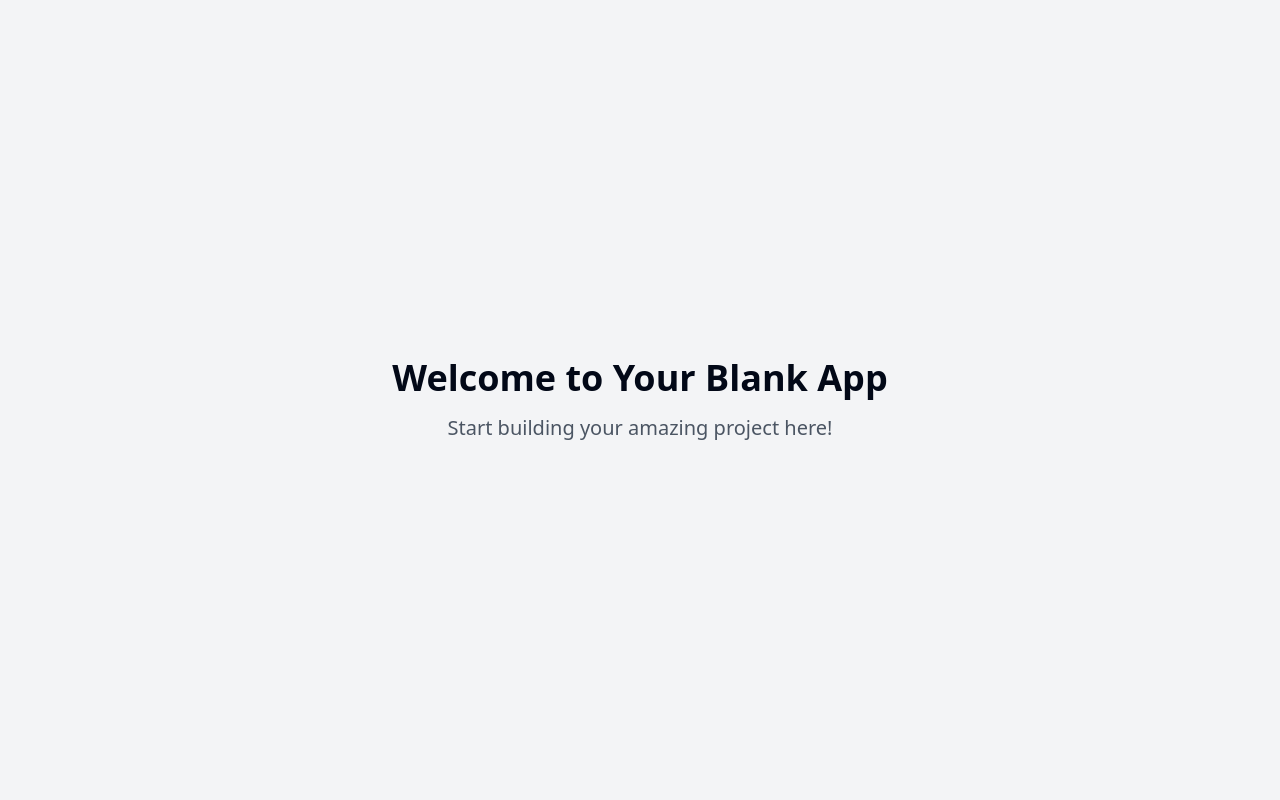
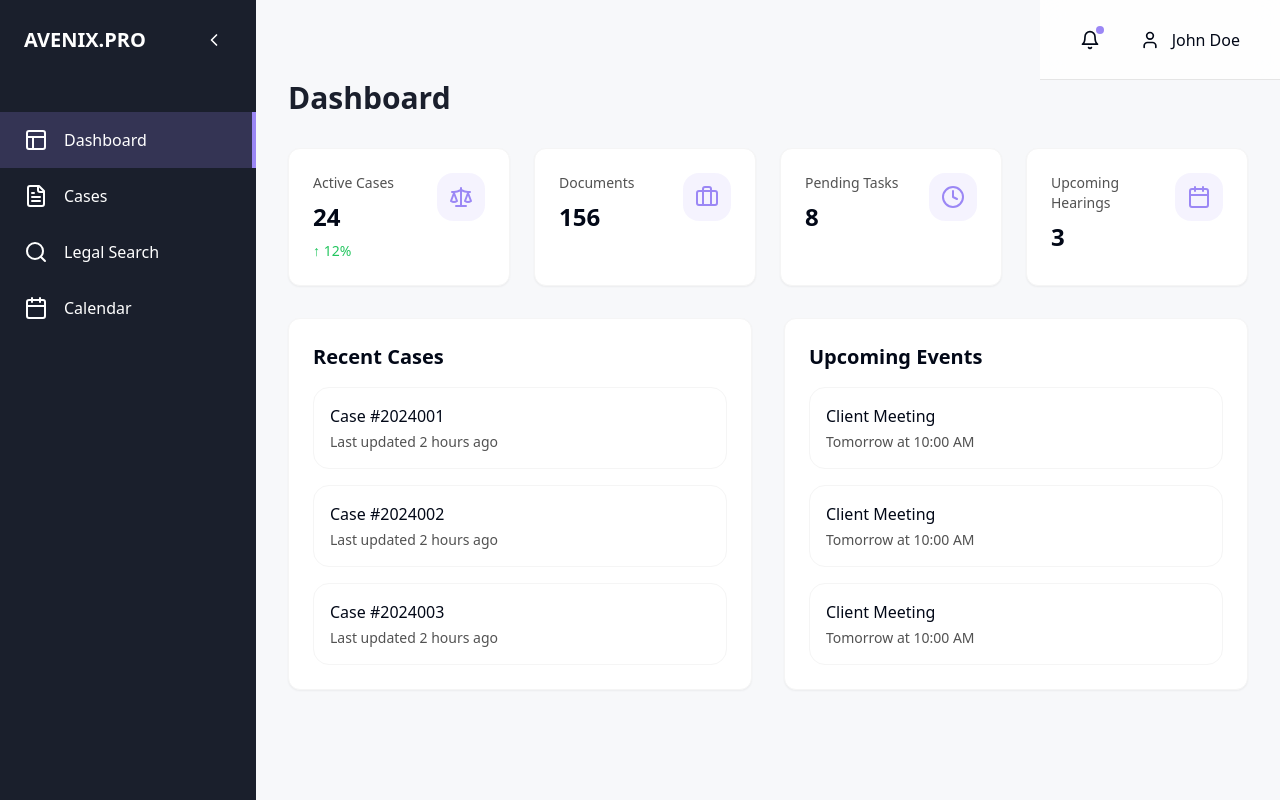
Before and after one commit to shreed27/legal-nexus-keeper, a React (Vite) app: page / in a window 1280 px wide. Built offline with nearby package versions, Linux system fonts and the light colour scheme.

Commit message:
Add basic AVENIX.PRO Legal-App structure
Implement initial features for Case Tracking & Reminder, AI legal search, document storage, and a lawyer diary. Enhance the app's design to achieve a professional and animated look, inspired by the layout and style of www.finology.in.
[skip gpt_engineer]

```diff
--- a/src/App.tsx
+++ b/src/App.tsx
@@ -3,7 +3,7 @@ import { Toaster as Sonner } from "@/components/ui/sonner";
 import { TooltipProvider } from "@/components/ui/tooltip";
 import { QueryClient, QueryClientProvider } from "@tanstack/react-query";
 import { BrowserRouter, Routes, Route } from "react-router-dom";
-import Index from "./pages/Index";
+import Dashboard from "./pages/Index";
 import NotFound from "./pages/NotFound";
 
 const queryClient = new QueryClient();
@@ -15,8 +15,7 @@ const App = () => (
       <Sonner />
       <BrowserRouter>
         <Routes>
-          <Route path="/" element={<Index />} />
-          {/* ADD ALL CUSTOM ROUTES ABOVE THE CATCH-ALL "*" ROUTE */}
+          <Route path="/" element={<Dashboard />} />
           <Route path="*" element={<NotFound />} />
         </Routes>
       </BrowserRouter>
--- /dev/null
+++ b/src/components/dashboard/StatCard.tsx
@@ -0,0 +1,34 @@
+import { LucideIcon } from 'lucide-react';
+
+interface StatCardProps {
+  title: string;
+  value: string | number;
+  icon: LucideIcon;
+  trend?: {
+    value: number;
+    isPositive: boolean;
+  };
+}
+
+const StatCard = ({ title, value, icon: Icon, trend }: StatCardProps) => {
+  return (
+    <div className="bg-white rounded-xl p-6 shadow-sm border border-neutral-100 hover:shadow-md transition-shadow animate-fade-in">
+      <div className="flex items-start justify-between">
+        <div>
+          <p className="text-neutral-600 text-sm font-medium">{title}</p>
+          <h3 className="text-2xl font-bold mt-2">{value}</h3>
+          {trend && (
+            <p className={`text-sm mt-2 ${trend.isPositive ? 'text-green-500' : 'text-red-500'}`}>
+              {trend.isPositive ? '↑' : '↓'} {Math.abs(trend.value)}%
+            </p>
+          )}
+        </div>
+        <div className="p-3 bg-primary/10 rounded-lg">
+          <Icon className="text-primary" size={24} />
+        </div>
+      </div>
+    </div>
+  );
+};
+
+export default StatCard;
--- /dev/null
+++ b/src/components/layout/Header.tsx
@@ -0,0 +1,20 @@
+import { Bell, User } from 'lucide-react';
+
+const Header = () => {
+  return (
+    <header className="fixed top-0 right-0 h-20 flex items-center justify-end px-8 bg-white/80 backdrop-blur-md border-b border-neutral-200 z-10 animate-fade-in">
+      <div className="flex items-center space-x-6">
+        <button className="relative p-2 rounded-full hover:bg-neutral-100 transition-colors">
+          <Bell size={20} />
+          <span className="absolute top-1 right-1 w-2 h-2 bg-primary rounded-full"></span>
+        </button>
+        <button className="flex items-center space-x-3 p-2 rounded-full hover:bg-neutral-100 transition-colors">
+          <User size={20} />
+          <span className="font-medium">John Doe</span>
+        </button>
+      </div>
+    </header>
+  );
+};
+
+export default Header;
--- /dev/null
+++ b/src/components/layout/Sidebar.tsx
@@ -0,0 +1,50 @@
+import { useState } from 'react';
+import { Link, useLocation } from 'react-router-dom';
+import { Calendar, FileText, Search, Layout, ChevronLeft, ChevronRight } from 'lucide-react';
+
+const Sidebar = () => {
+  const [collapsed, setCollapsed] = useState(false);
+  const location = useLocation();
+
+  const menuItems = [
+    { icon: Layout, label: 'Dashboard', path: '/' },
+    { icon: FileText, label: 'Cases', path: '/cases' },
+    { icon: Search, label: 'Legal Search', path: '/search' },
+    { icon: Calendar, label: 'Calendar', path: '/calendar' },
+  ];
+
+  return (
+    <div
+      className={`fixed left-0 top-0 h-full bg-neutral-dark text-white transition-all duration-300 ${
+        collapsed ? 'w-20' : 'w-64'
+      }`}
+    >
+      <div className="flex h-20 items-center justify-between px-6">
+        {!collapsed && <span className="text-xl font-bold">AVENIX.PRO</span>}
+        <button
+          onClick={() => setCollapsed(!collapsed)}
+          className="rounded-full p-2 hover:bg-neutral-800 transition-colors"
+        >
+          {collapsed ? <ChevronRight size={20} /> : <ChevronLeft size={20} />}
+        </button>
+      </div>
+
+      <nav className="mt-8">
+        {menuItems.map((item) => (
+          <Link
+            key={item.path}
+            to={item.path}
+            className={`flex items-center px-6 py-4 transition-colors hover:bg-neutral-800 ${
+              location.pathname === item.path ? 'bg-primary/20 border-r-4 border-primary' : ''
+            }`}
+          >
+            <item.icon size={24} />
+            {!collapsed && <span className="ml-4">{item.label}</span>}
+          </Link>
+        ))}
+      </nav>
+    </div>
+  );
+};
+
+export default Sidebar;
--- a/src/pages/Index.tsx
+++ b/src/pages/Index.tsx
@@ -1,14 +1,60 @@
-// Update this page (the content is just a fallback if you fail to update the page)
+import { Scale, Briefcase, Clock, Calendar } from 'lucide-react';
+import StatCard from '../components/dashboard/StatCard';
+import Sidebar from '../components/layout/Sidebar';
+import Header from '../components/layout/Header';
 
-const Index = () => {
+const Dashboard = () => {
+  const stats = [
+    { title: 'Active Cases', value: 24, icon: Scale, trend: { value: 12, isPositive: true } },
+    { title: 'Documents', value: 156, icon: Briefcase },
+    { title: 'Pending Tasks', value: 8, icon: Clock },
+    { title: 'Upcoming Hearings', value: 3, icon: Calendar },
+  ];
+
   return (
-    <div className="min-h-screen flex items-center justify-center bg-gray-100">
-      <div className="text-center">
-        <h1 className="text-4xl font-bold mb-4">Welcome to Your Blank App</h1>
-        <p className="text-xl text-gray-600">Start building your amazing project here!</p>
-      </div>
+    <div className="min-h-screen bg-neutral-light">
+      <Sidebar />
+      <Header />
+
+      <main className="ml-64 pt-20 p-8">
+        <div className="max-w-7xl mx-auto">
+          <h1 className="text-3xl font-bold text-neutral-dark mb-8 animate-fade-in">Dashboard</h1>
+
+          <div className="grid grid-cols-1 md:grid-cols-2 lg:grid-cols-4 gap-6 mb-8">
+            {stats.map((stat, index) => (
+              <StatCard key={index} {...stat} />
+            ))}
+          </div>
+
+          <div className="grid grid-cols-1 lg:grid-cols-2 gap-8">
+            <div className="bg-white rounded-xl p-6 shadow-sm border border-neutral-100 animate-fade-in">
+              <h2 className="text-xl font-bold mb-4">Recent Cases</h2>
+              <div className="space-y-4">
+                {[1, 2, 3].map((_, i) => (
+                  <div key={i} className="p-4 border border-neutral-100 rounded-lg hover:bg-neutral-50 transition-colors">
+                    <h3 className="font-medium">Case #{2024001 + i}</h3>
+                    <p className="text-sm text-neutral-600 mt-1">Last updated 2 hours ago</p>
+                  </div>
+                ))}
+              </div>
+            </div>
+
+            <div className="bg-white rounded-xl p-6 shadow-sm border border-neutral-100 animate-fade-in">
+              <h2 className="text-xl font-bold mb-4">Upcoming Events</h2>
+              <div className="space-y-4">
+                {[1, 2, 3].map((_, i) => (
+                  <div key={i} className="p-4 border border-neutral-100 rounded-lg hover:bg-neutral-50 transition-colors">
+                    <h3 className="font-medium">Client Meeting</h3>
+                    <p className="text-sm text-neutral-600 mt-1">Tomorrow at 10:00 AM</p>
+                  </div>
+                ))}
+              </div>
+            </div>
+          </div>
+        </div>
+      </main>
     </div>
   );
 };
 
-export default Index;
+export default Dashboard;
--- a/tailwind.config.ts
+++ b/tailwind.config.ts
@@ -12,85 +12,64 @@ export default {
   theme: {
     container: {
       center: true,
-			padding: '2rem',
+      padding: "2rem",
       screens: {
-				'2xl': '1400px'
-			}
+        "2xl": "1400px",
+      },
     },
     extend: {
       colors: {
-				border: 'hsl(var(--border))',
-				input: 'hsl(var(--input))',
-				ring: 'hsl(var(--ring))',
-				background: 'hsl(var(--background))',
-				foreground: 'hsl(var(--foreground))',
+        border: "hsl(var(--border))",
+        input: "hsl(var(--input))",
+        ring: "hsl(var(--ring))",
+        background: "hsl(var(--background))",
+        foreground: "hsl(var(--foreground))",
         primary: {
-					DEFAULT: 'hsl(var(--primary))',
-					foreground: 'hsl(var(--primary-foreground))'
+          DEFAULT: "#9b87f5",
+          light: "#b3a4f7",
+          dark: "#7e69f2",
         },
-				secondary: {
-					DEFAULT: 'hsl(var(--secondary))',
-					foreground: 'hsl(var(--secondary-foreground))'
-				},
-				destructive: {
-					DEFAULT: 'hsl(var(--destructive))',
-					foreground: 'hsl(var(--destructive-foreground))'
-				},
-				muted: {
-					DEFAULT: 'hsl(var(--muted))',
-					foreground: 'hsl(var(--muted-foreground))'
+        neutral: {
+          DEFAULT: "#8E9196",
+          light: "#F7F8FA",
+          dark: "#1A1F2C",
         },
         accent: {
-					DEFAULT: 'hsl(var(--accent))',
-					foreground: 'hsl(var(--accent-foreground))'
+          DEFAULT: "#6E59A5",
+          light: "#8B7AB8",
+          dark: "#4D3B82",
         },
-				popover: {
-					DEFAULT: 'hsl(var(--popover))',
-					foreground: 'hsl(var(--popover-foreground))'
-				},
-				card: {
-					DEFAULT: 'hsl(var(--card))',
-					foreground: 'hsl(var(--card-foreground))'
-				},
-				sidebar: {
-					DEFAULT: 'hsl(var(--sidebar-background))',
-					foreground: 'hsl(var(--sidebar-foreground))',
-					primary: 'hsl(var(--sidebar-primary))',
-					'primary-foreground': 'hsl(var(--sidebar-primary-foreground))',
-					accent: 'hsl(var(--sidebar-accent))',
-					'accent-foreground': 'hsl(var(--sidebar-accent-foreground))',
-					border: 'hsl(var(--sidebar-border))',
-					ring: 'hsl(var(--sidebar-ring))'
-				}
       },
       borderRadius: {
-				lg: 'var(--radius)',
-				md: 'calc(var(--radius) - 2px)',
-				sm: 'calc(var(--radius) - 4px)'
+        lg: "var(--radius)",
+        md: "calc(var(--radius) - 2px)",
+        sm: "calc(var(--radius) - 4px)",
       },
       keyframes: {
-				'accordion-down': {
-					from: {
-						height: '0'
+        "accordion-down": {
+          from: { height: "0" },
+          to: { height: "var(--radix-accordion-content-height)" },
         },
-					to: {
-						height: 'var(--radix-accordion-content-height)'
-					}
+        "accordion-up": {
+          from: { height: "var(--radix-accordion-content-height)" },
+          to: { height: "0" },
         },
-				'accordion-up': {
-					from: {
-						height: 'var(--radix-accordion-content-height)'
+        "fade-in": {
+          "0%": { opacity: "0", transform: "translateY(10px)" },
+          "100%": { opacity: "1", transform: "translateY(0)" },
         },
-					to: {
-						height: '0'
-					}
-				}
+        "slide-in": {
+          "0%": { transform: "translateX(-100%)" },
+          "100%": { transform: "translateX(0)" },
+        },
       },
       animation: {
-				'accordion-down': 'accordion-down 0.2s ease-out',
-				'accordion-up': 'accordion-up 0.2s ease-out'
-			}
-		}
+        "accordion-down": "accordion-down 0.2s ease-out",
+        "accordion-up": "accordion-up 0.2s ease-out",
+        "fade-in": "fade-in 0.5s ease-out",
+        "slide-in": "slide-in 0.5s ease-out",
+      },
+    },
   },
   plugins: [require("tailwindcss-animate")],
 } satisfies Config;
```
Also changed, not shown: src/index.css (+15 -67 lines). Lines whose indentation alone changed are shown as unchanged.
